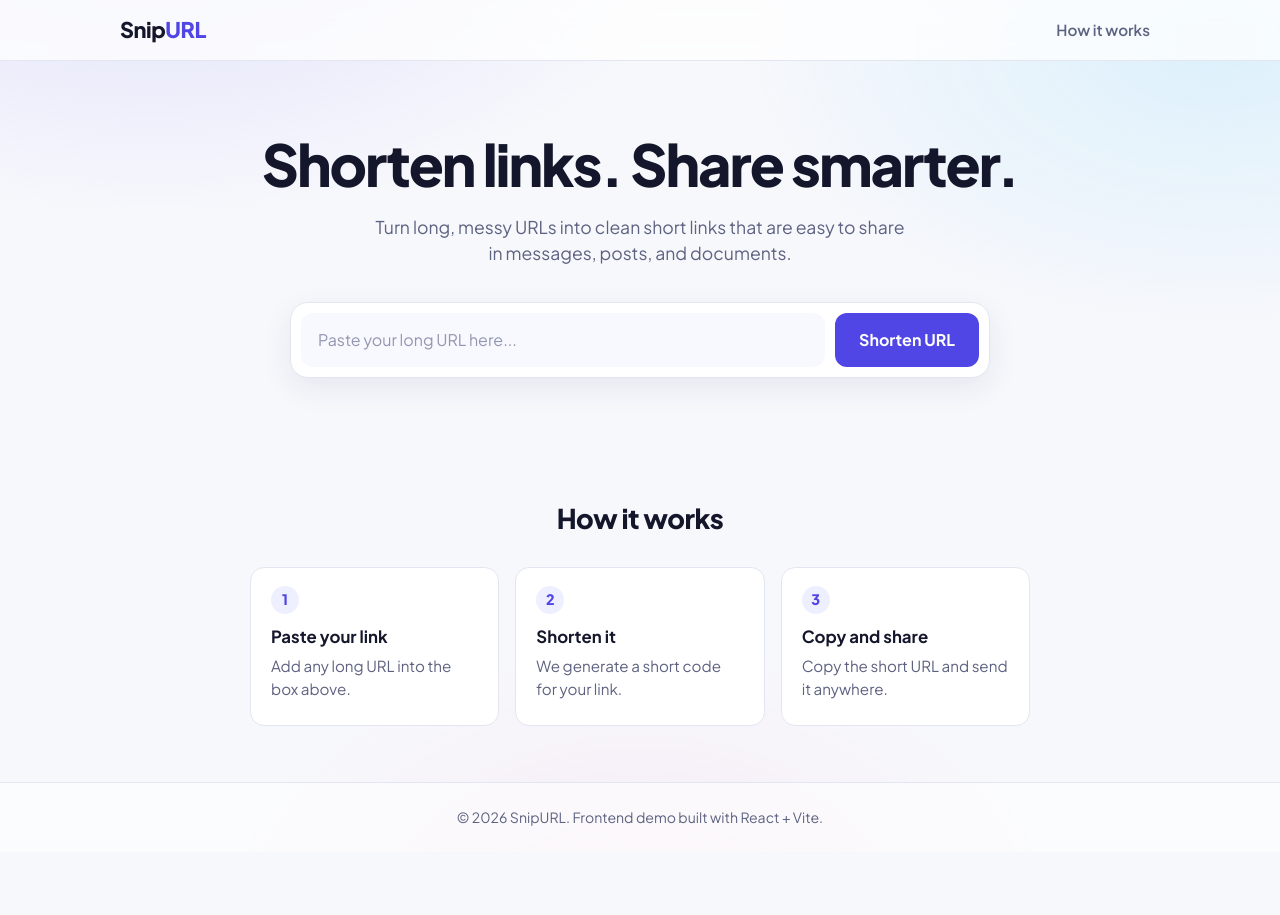
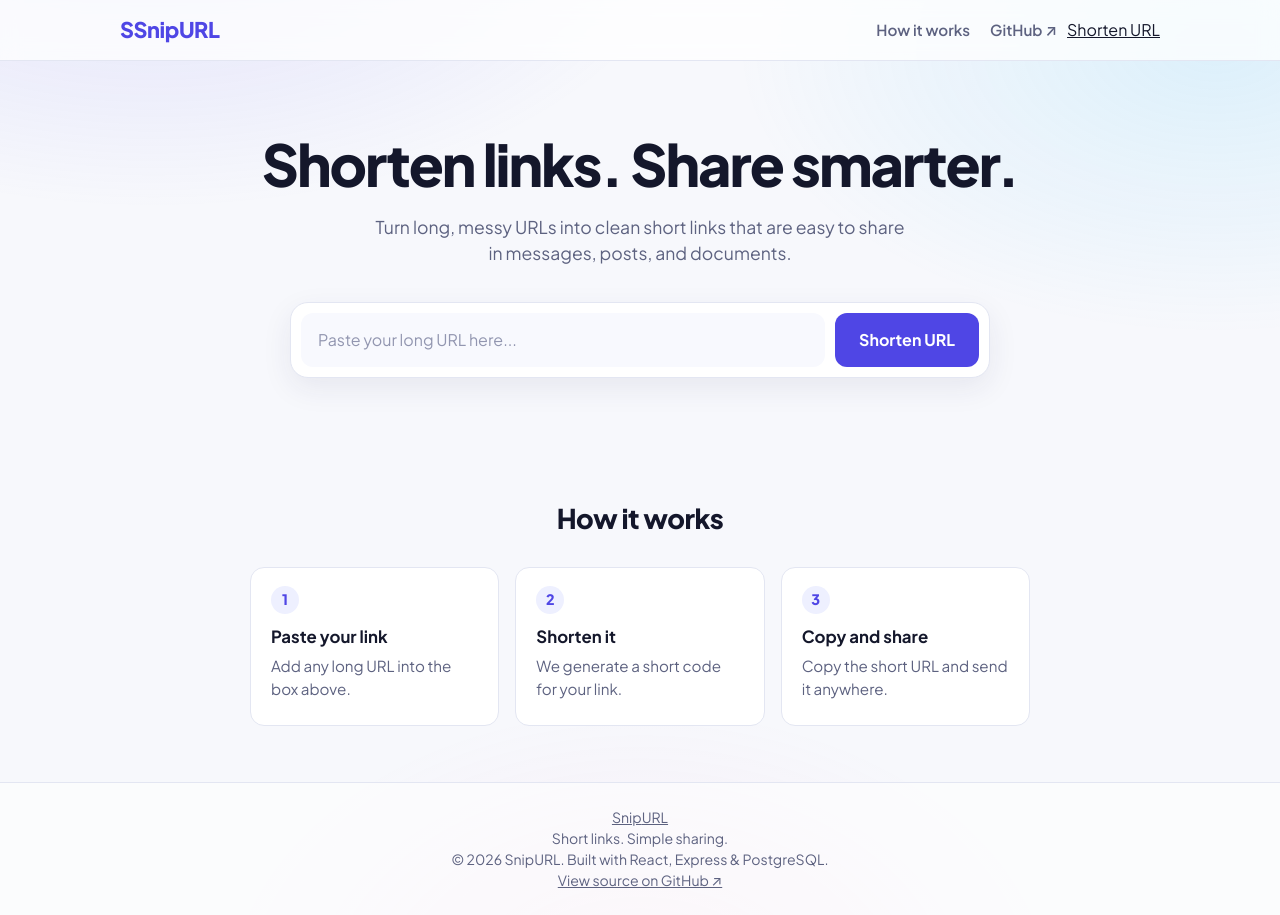
Before and after one commit to pavithranscs25/URL-Shortener, a React (Vite) app in the folder frontend/: page / in a window 1280 px wide. Before the commit the page ends 852 px from the top, so only its background shows below. Built offline with nearby package versions, Linux system fonts and the light colour scheme.

Commit message:
updated navbar and footer

```diff
--- a/frontend/src/components/Footer.jsx
+++ b/frontend/src/components/Footer.jsx
@@ -1,11 +1,33 @@
-const year = new Date().getFullYear()
+function Footer() {
+  const year = new Date().getFullYear();
 
-function Footer() {
   return (
     <footer className="footer">
-      <p>&copy; {year} SnipURL. Frontend demo built with React + Vite.</p>
+      <div className="footer-inner">
+        <a className="footer-logo" href="/">
+          Snip<span>URL</span>
+        </a>
+
+        <p className="footer-description">
+          Short links. Simple sharing.
+        </p>
+
+        <div className="footer-bottom">
+          <p>
+            &copy; {year} SnipURL. Built with React, Express & PostgreSQL.
+          </p>
+
+          <a
+            href="https://github.com/pavithranscs25/URL-Shortener"
+            target="_blank"
+            rel="noopener noreferrer"
+          >
+            View source on GitHub ↗
+          </a>
+        </div>
+      </div>
     </footer>
-  )
+  );
 }
 
-export default Footer
+export default Footer;
--- a/frontend/src/components/Navbar.jsx
+++ b/frontend/src/components/Navbar.jsx
@@ -3,14 +3,31 @@ function Navbar() {
     <header className="navbar">
       <div className="navbar-inner">
         <a className="logo" href="/" aria-label="SnipURL home">
-          Snip<span>URL</span>
+          <span className="logo-icon">S</span>
+          <span>Snip<span className="logo-highlight">URL</span></span>
         </a>
-        <nav aria-label="Main">
-          <a className="nav-link" href="#how-it-works">How it works</a>
+
+        <nav className="navbar-nav" aria-label="Main navigation">
+          <a className="nav-link" href="#how-it-works">
+            How it works
+          </a>
+
+          <a
+            className="nav-link github-link"
+            href="https://github.com/pavithranscs25/URL-Shortener"
+            target="_blank"
+            rel="noopener noreferrer"
+          >
+            GitHub ↗
+          </a>
+
+          <a className="nav-cta" href="#shortener">
+            Shorten URL
+          </a>
         </nav>
       </div>
     </header>
-  )
+  );
 }
 
-export default Navbar
+export default Navbar;
```
